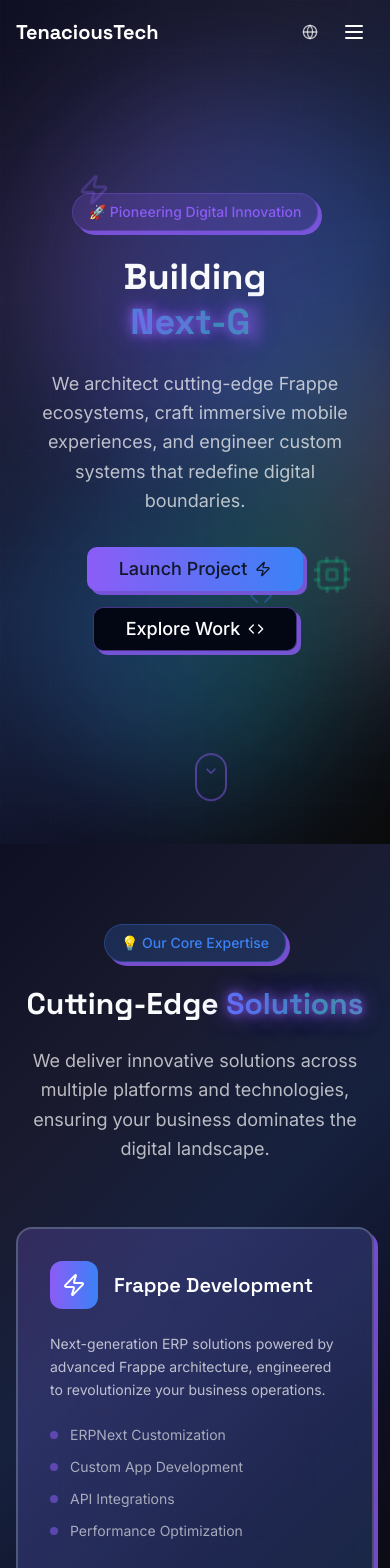
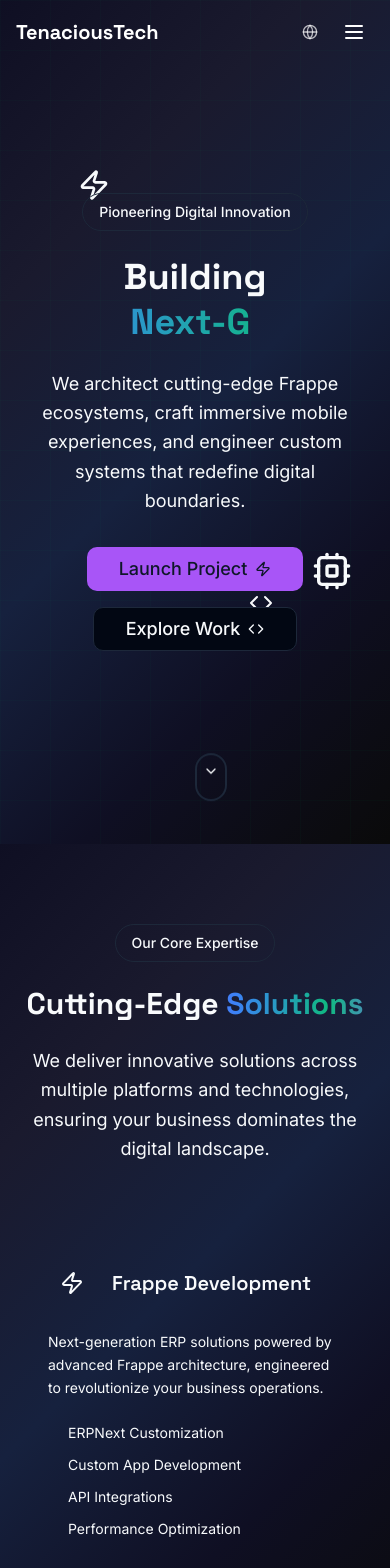
Before and after one commit to j0sh01/tenacious-tech, a React (Vite) app: page / in a window 390 px wide. Shown: the top 1568 px of the page. Built offline with nearby package versions, Linux system fonts and the light colour scheme.

Commit message:
Revert layout changes and remove emojis
Reverts layout changes and removes emojis from the site, focusing on a clean, new layout.

```diff
--- a/src/components/ContactSection.tsx
+++ b/src/components/ContactSection.tsx
@@ -42,7 +42,7 @@ const ContactSection = () => {
 
   if (state.succeeded) {
     toast({
-      title: "Message Sent Successfully! 🎉",
+      title: "Message Sent Successfully!",
       description: "We'll get back to you within 24 hours.",
     });
 
@@ -64,25 +64,25 @@ const ContactSection = () => {
       icon: MapPin,
       title: 'Visit Us',
       content: ['Dar es Salaam', 'Tanzania'],
-      gradient: 'from-cyber-blue/20 to-cyber-green/20'
+      gradient: 'from-tech-accent/20 to-tech-secondary/20'
     },
     {
       icon: Phone,
       title: 'Call Us',
       content: ['+255 748 624 706'],
-      gradient: 'from-cyber-green/20 to-cyber-purple/20'
+      gradient: 'from-tech-secondary/20 to-tech-primary/20'
     },
     {
       icon: Mail,
       title: 'Email Us',
       content: ['info@tenacioustech.com', 'support@tenacioustech.com'],
-      gradient: 'from-cyber-purple/20 to-cyber-pink/20'
+      gradient: 'from-tech-primary/20 to-tech-accent/20'
     },
     {
       icon: Clock,
       title: 'Working Hours',
       content: ['Mon - Fri: 8:30 AM - 6:00 PM'],
-      gradient: 'from-cyber-pink/20 to-cyber-blue/20'
+      gradient: 'from-tech-accent/20 to-tech-primary/20'
     }
   ];
 
@@ -91,26 +91,26 @@ const ContactSection = () => {
       <div className="container mx-auto px-4 sm:px-6">
         <div className="text-center mb-16">
           <div className="mb-6">
-            <span className="inline-block px-4 py-2 bg-cyber-green/20 border border-cyber-green/30 rounded-full text-cyber-green text-sm font-medium neo-brutalism">
-              🚀 Ready to Launch?
+            <span className="inline-block px-4 py-2 bg-tech-secondary/20 border border-tech-secondary/30 rounded-full text-tech-secondary text-sm font-medium modern-card">
+              Ready to Launch?
             </span>
           </div>
           <h2 className="font-space font-bold text-3xl sm:text-4xl lg:text-6xl mb-6">
             Let's Create Something
-            <span className="gradient-text block neon-text">Extraordinary</span>
+            <span className="gradient-text block neon-glow">Extraordinary</span>
           </h2>
-          <p className="text-lg sm:text-xl text-white/70 max-w-3xl mx-auto leading-relaxed">
-            Ready to transform your vision into digital reality? Connect with our cyber-architects
+          <p className="text-lg sm:text-xl text-tech-muted max-w-3xl mx-auto leading-relaxed">
+            Ready to transform your vision into digital reality? Connect with our team
             and let's engineer the future together.
           </p>
         </div>
 
         <div className="grid lg:grid-cols-2 gap-12 lg:gap-16">
           <div className="interactive-card">
-            <form onSubmit={handleSubmit} className="glass-morphism p-8 rounded-2xl space-y-6 tech-border neo-brutalism">
+            <form onSubmit={handleSubmit} className="glass-card p-8 rounded-2xl space-y-6 tech-border modern-card">
               <div className="grid sm:grid-cols-2 gap-6">
                 <div className="form-field">
-                  <label htmlFor="name" className="block text-white/80 mb-2 font-medium">
+                  <label htmlFor="name" className="block text-tech-light/80 mb-2 font-medium">
                     Name *
                   </label>
                   <Input
@@ -118,8 +118,8 @@ const ContactSection = () => {
                     name="name"
                     value={formData.name}
                     onChange={handleChange}
-                    className={`bg-white/5 border-cyber-purple/30 text-white placeholder:text-white/40 transition-all duration-300 ${
-                      errors.name ? 'border-red-500' : 'focus:border-cyber-purple focus:shadow-lg focus:shadow-cyber-purple/20'
+                    className={`bg-tech-card border-tech-primary/30 text-tech-light placeholder:text-tech-muted transition-all duration-300 ${
+                      errors.name ? 'border-red-500' : 'focus:border-tech-primary focus:shadow-lg focus:shadow-tech-primary/20'
                     }`}
                     placeholder="Your name"
                     disabled={state.submitting}
@@ -133,7 +133,7 @@ const ContactSection = () => {
                   {errors.name && <p className="text-red-400 text-sm mt-1">{errors.name}</p>}
                 </div>
                 <div className="form-field">
-                  <label htmlFor="email" className="block text-white/80 mb-2 font-medium">
+                  <label htmlFor="email" className="block text-tech-light/80 mb-2 font-medium">
                     Email *
                   </label>
                   <Input
@@ -142,8 +142,8 @@ const ContactSection = () => {
                     type="email"
                     value={formData.email}
                     onChange={handleChange}
-                    className={`bg-white/5 border-cyber-purple/30 text-white placeholder:text-white/40 transition-all duration-300 ${
-                      errors.email ? 'border-red-500' : 'focus:border-cyber-purple focus:shadow-lg focus:shadow-cyber-purple/20'
+                    className={`bg-tech-card border-tech-primary/30 text-tech-light placeholder:text-tech-muted transition-all duration-300 ${
+                      errors.email ? 'border-red-500' : 'focus:border-tech-primary focus:shadow-lg focus:shadow-tech-primary/20'
                     }`}
                     placeholder="your@email.com"
                     disabled={state.submitting}
@@ -158,7 +158,7 @@ const ContactSection = () => {
                 </div>
               </div>
               <div className="form-field">
-                <label htmlFor="message" className="block text-white/80 mb-2 font-medium">
+                <label htmlFor="message" className="block text-tech-light/80 mb-2 font-medium">
                   Message *
                 </label>
                 <Textarea
@@ -166,8 +166,8 @@ const ContactSection = () => {
                   name="message"
                   value={formData.message}
                   onChange={handleChange}
-                  className={`bg-white/5 border-cyber-purple/30 text-white placeholder:text-white/40 min-h-32 transition-all duration-300 ${
-                    errors.message ? 'border-red-500' : 'focus:border-cyber-purple focus:shadow-lg focus:shadow-cyber-purple/20'
+                  className={`bg-tech-card border-tech-primary/30 text-tech-light placeholder:text-tech-muted min-h-32 transition-all duration-300 ${
+                    errors.message ? 'border-red-500' : 'focus:border-tech-primary focus:shadow-lg focus:shadow-tech-primary/20'
                   }`}
                   placeholder="Tell us about your vision..."
                   disabled={state.submitting}
@@ -179,14 +179,14 @@ const ContactSection = () => {
                   className="text-red-400 text-sm mt-1"
                 />
                 {errors.message && <p className="text-red-400 text-sm mt-1">{errors.message}</p>}
-                <div className="text-right text-xs text-white/50 mt-1">
+                <div className="text-right text-xs text-tech-muted mt-1">
                   {formData.message.length}/500
                 </div>
               </div>
               <Button
                 type="submit"
                 disabled={state.submitting}
-                className="w-full bg-gradient-to-r from-cyber-purple to-cyber-blue hover:from-cyber-blue hover:to-cyber-green transition-all duration-300 cyber-glow py-3 text-lg btn-primary group relative overflow-hidden neo-brutalism border-0"
+                className="w-full bg-gradient-to-r from-tech-primary to-tech-accent hover:from-tech-accent hover:to-tech-secondary transition-all duration-300 tech-glow py-3 text-lg btn-primary group relative overflow-hidden modern-card border-0"
               >
                 {state.submitting ? (
                   <LoadingSpinner size="sm" />
@@ -201,22 +201,22 @@ const ContactSection = () => {
           </div>
 
           <div className="space-y-6">
-            <div className="glass-morphism p-8 rounded-2xl interactive-card tech-border neo-brutalism">
-              <h3 className="font-space font-semibold text-2xl mb-6 text-white flex items-center">
-                <Zap className="w-6 h-6 mr-2 text-cyber-purple" />
+            <div className="glass-card p-8 rounded-2xl interactive-card tech-border modern-card">
+              <h3 className="font-space font-semibold text-2xl mb-6 text-tech-light flex items-center">
+                <Zap className="w-6 h-6 mr-2 text-tech-primary" />
                 Get in Touch
               </h3>
               <div className="grid sm:grid-cols-2 lg:grid-cols-1 xl:grid-cols-2 gap-6">
                 {contactInfo.map((info, index) => (
-                  <div key={index} className={`bg-gradient-to-br ${info.gradient} p-4 rounded-xl hover:scale-105 transition-transform duration-300 cyber-glow`}>
+                  <div key={index} className={`bg-gradient-to-br ${info.gradient} p-4 rounded-xl hover:scale-105 transition-transform duration-300 tech-glow`}>
                     <div className="flex items-start space-x-4">
-                      <div className="w-12 h-12 bg-cyber-purple/20 rounded-lg flex items-center justify-center flex-shrink-0">
-                        <info.icon className="w-6 h-6 text-cyber-purple" />
+                      <div className="w-12 h-12 bg-tech-primary/20 rounded-lg flex items-center justify-center flex-shrink-0">
+                        <info.icon className="w-6 h-6 text-tech-primary" />
                       </div>
                       <div>
-                        <h4 className="font-medium text-white mb-2">{info.title}</h4>
+                        <h4 className="font-medium text-tech-light mb-2">{info.title}</h4>
                         {info.content.map((item, itemIndex) => (
-                          <p key={itemIndex} className="text-white/70 text-sm">
+                          <p key={itemIndex} className="text-tech-muted text-sm">
                             {item}
                           </p>
                         ))}
@@ -227,20 +227,20 @@ const ContactSection = () => {
               </div>
             </div>
 
-            <div className="glass-morphism p-8 rounded-2xl interactive-card tech-border neo-brutalism">
-              <h3 className="font-space font-semibold text-xl mb-4 text-white">
+            <div className="glass-card p-8 rounded-2xl interactive-card tech-border modern-card">
+              <h3 className="font-space font-semibold text-xl mb-4 text-tech-light">
                 Why Choose TenaciousTech?
               </h3>
               <ul className="space-y-3">
                 {[
-                  '24/7 Cyber Support',
-                  'Certified Tech Architects',
-                  'Agile Innovation Process',
+                  '24/7 Support',
+                  'Certified Architects',
+                  'Agile Process',
                   'Transparent Communication',
-                  'Proven Digital Mastery'
+                  'Proven Excellence'
                 ].map((item, index) => (
-                  <li key={index} className="flex items-center text-white/70 text-sm hover:text-white hover:translate-x-2 transition-all duration-200">
-                    <div className="w-2 h-2 bg-cyber-purple rounded-full mr-3 animate-pulse" />
+                  <li key={index} className="flex items-center text-tech-muted text-sm hover:text-tech-light hover:translate-x-2 transition-all duration-200">
+                    <div className="w-2 h-2 bg-tech-primary rounded-full mr-3 animate-pulse" />
                     {item}
                   </li>
                 ))}
--- a/src/components/HeroSection.tsx
+++ b/src/components/HeroSection.tsx
@@ -11,9 +11,9 @@ const HeroSection = () => {
 
   const typingTexts = [
     "Next-Gen Solutions",
-    "Cyber Innovation",
-    "Digital Evolution",
-    "Tech Mastery"
+    "Digital Innovation",
+    "Tech Excellence",
+    "Smart Systems"
   ];
 
   const animatedText = useTypingAnimation(typingTexts, 150, 3000);
@@ -41,21 +41,21 @@ const HeroSection = () => {
 
   return (
     <section id="home" className="min-h-screen flex items-center justify-center relative overflow-hidden">
-      {/* Cyber grid background */}
+      {/* Tech grid background */}
       <div className="absolute inset-0 opacity-20">
         <div className="absolute inset-0" style={{
           backgroundImage: `
-            linear-gradient(rgba(139, 92, 246, 0.1) 1px, transparent 1px),
-            linear-gradient(90deg, rgba(139, 92, 246, 0.1) 1px, transparent 1px)
+            linear-gradient(rgba(0, 255, 127, 0.1) 1px, transparent 1px),
+            linear-gradient(90deg, rgba(0, 255, 127, 0.1) 1px, transparent 1px)
           `,
           backgroundSize: '50px 50px'
         }} />
       </div>
 
-      {/* Animated cyber elements */}
+      {/* Animated tech elements */}
       <div className="absolute inset-0">
         <div
-          className="absolute w-96 h-96 rounded-full bg-gradient-to-r from-cyber-purple/30 to-cyber-blue/30 animate-float-cyber blur-3xl"
+          className="absolute w-96 h-96 rounded-full bg-gradient-to-r from-tech-primary/30 to-tech-accent/30 animate-float-slow blur-3xl"
           style={{
             transform: `translate(${mousePosition.x * 0.02}px, ${mousePosition.y * 0.02}px)`,
             top: '10%',
@@ -63,7 +63,7 @@ const HeroSection = () => {
           }}
         />
         <div
-          className="absolute w-72 h-72 rounded-full bg-gradient-to-r from-cyber-blue/30 to-cyber-green/30 animate-float-cyber blur-3xl"
+          className="absolute w-72 h-72 rounded-full bg-gradient-to-r from-tech-accent/30 to-tech-secondary/30 animate-float-slow blur-3xl"
           style={{
             transform: `translate(${mousePosition.x * -0.03}px, ${mousePosition.y * -0.03}px)`,
             top: '60%',
@@ -72,7 +72,7 @@ const HeroSection = () => {
           }}
         />
         <div
-          className="absolute w-80 h-80 rounded-full bg-gradient-to-r from-cyber-green/30 to-cyber-pink/30 animate-float-cyber blur-3xl"
+          className="absolute w-80 h-80 rounded-full bg-gradient-to-r from-tech-secondary/30 to-tech-primary/30 animate-float-slow blur-3xl"
           style={{
             transform: `translate(${mousePosition.x * 0.025}px, ${mousePosition.y * 0.025}px)`,
             bottom: '20%',
@@ -84,28 +84,28 @@ const HeroSection = () => {
 
       {/* Floating tech icons */}
       <div className="absolute inset-0 pointer-events-none">
-        <Zap className="absolute w-8 h-8 text-cyber-purple/30 animate-float-cyber" style={{ top: '20%', left: '20%', animationDelay: '1s' }} />
-        <Code className="absolute w-6 h-6 text-cyber-blue/30 animate-float-cyber" style={{ top: '70%', right: '30%', animationDelay: '3s' }} />
-        <Cpu className="absolute w-10 h-10 text-cyber-green/30 animate-float-cyber" style={{ bottom: '30%', left: '80%', animationDelay: '2s' }} />
+        <Zap className="absolute w-8 h-8 text-tech-primary/30 animate-float-slow" style={{ top: '20%', left: '20%', animationDelay: '1s' }} />
+        <Code className="absolute w-6 h-6 text-tech-accent/30 animate-float-slow" style={{ top: '70%', right: '30%', animationDelay: '3s' }} />
+        <Cpu className="absolute w-10 h-10 text-tech-secondary/30 animate-float-slow" style={{ bottom: '30%', left: '80%', animationDelay: '2s' }} />
       </div>
 
       <div className="container mx-auto px-4 sm:px-6 text-center relative z-10">
         <div className={`transition-all duration-1000 ${isLoaded ? 'opacity-100 translate-y-0' : 'opacity-0 translate-y-8'}`}>
           <div className="mb-6">
-            <span className="inline-block px-4 py-2 bg-cyber-purple/20 border border-cyber-purple/30 rounded-full text-cyber-purple text-sm font-medium neo-brutalism">
-              🚀 Pioneering Digital Innovation
+            <span className="inline-block px-4 py-2 bg-tech-primary/20 border border-tech-primary/30 rounded-full text-tech-primary text-sm font-medium tech-glow">
+              Pioneering Digital Innovation
             </span>
           </div>
 
           <h1 className="font-space font-bold text-4xl sm:text-6xl lg:text-8xl mb-6 leading-tight">
             Building
-            <span className="gradient-text block min-h-[1.2em] neon-text">
+            <span className="gradient-text block min-h-[1.2em] neon-glow">
               {animatedText}
               <span className="animate-pulse">|</span>
             </span>
           </h1>
 
-          <p className="text-lg sm:text-xl lg:text-2xl text-white/70 mb-8 max-w-4xl mx-auto leading-relaxed px-4 transition-all duration-700 delay-300">
+          <p className="text-lg sm:text-xl lg:text-2xl text-tech-muted mb-8 max-w-4xl mx-auto leading-relaxed px-4 transition-all duration-700 delay-300">
             We architect cutting-edge Frappe ecosystems, craft immersive mobile experiences,
             and engineer custom systems that redefine digital boundaries.
           </p>
@@ -114,7 +114,7 @@ const HeroSection = () => {
             <Link to="/services">
               <Button
                 size="lg"
-                className="bg-gradient-to-r from-cyber-purple to-cyber-blue hover:from-cyber-blue hover:to-cyber-green transition-all duration-300 cyber-glow text-lg px-8 py-4 w-full sm:w-auto group neo-brutalism border-0"
+                className="bg-gradient-to-r from-tech-primary to-tech-accent hover:from-tech-accent hover:to-tech-secondary transition-all duration-300 tech-glow text-lg px-8 py-4 w-full sm:w-auto group modern-card border-0"
               >
                 <span className="group-hover:scale-110 transition-transform flex items-center">
                   Launch Project <Zap className="w-4 h-4 ml-2" />
@@ -125,7 +125,7 @@ const HeroSection = () => {
               <Button
                 variant="outline"
                 size="lg"
-                className="border-cyber-purple/50 text-white hover:bg-cyber-purple/20 hover:border-cyber-purple transition-all duration-300 text-lg px-8 py-4 w-full sm:w-auto group neo-brutalism"
+                className="border-tech-primary/50 text-tech-light hover:bg-tech-primary/20 hover:border-tech-primary transition-all duration-300 text-lg px-8 py-4 w-full sm:w-auto group modern-card"
               >
                 <span className="group-hover:scale-110 transition-transform flex items-center">
                   Explore Work <Code className="w-4 h-4 ml-2" />
@@ -136,13 +136,13 @@ const HeroSection = () => {
         </div>
       </div>
 
-      {/* Enhanced cyber scroll indicator */}
+      {/* Tech scroll indicator */}
       <button
         onClick={scrollToServices}
         className="absolute bottom-8 left-1/2 transform -translate-x-1/2 animate-bounce hover:scale-110 transition-transform group"
       >
-        <div className="w-8 h-12 border-2 border-cyber-purple/50 rounded-full flex justify-center group-hover:border-cyber-purple transition-colors tech-border">
-          <ChevronDown className="w-4 h-4 text-cyber-purple/60 mt-2 group-hover:text-cyber-purple transition-colors" />
+        <div className="w-8 h-12 border-2 border-tech-primary/50 rounded-full flex justify-center group-hover:border-tech-primary transition-colors tech-border">
+          <ChevronDown className="w-4 h-4 text-tech-primary/60 mt-2 group-hover:text-tech-primary transition-colors" />
         </div>
       </button>
     </section>
--- a/src/components/ServicesSection.tsx
+++ b/src/components/ServicesSection.tsx
@@ -29,21 +29,21 @@ const ServicesSection = () => {
       title: 'Frappe Development',
       description: 'Next-generation ERP solutions powered by advanced Frappe architecture, engineered to revolutionize your business operations.',
       features: ['ERPNext Customization', 'Custom App Development', 'API Integrations', 'Performance Optimization'],
-      gradient: 'from-cyber-purple/20 to-cyber-blue/20',
+      gradient: 'from-tech-primary/20 to-tech-accent/20',
       icon: Zap,
     },
     {
       title: 'Mobile Applications',
       description: 'Immersive cross-platform mobile experiences that deliver seamless performance across all devices and platforms.',
       features: ['React Native Solutions', 'Native Development', 'UI/UX Innovation', 'App Store Success'],
-      gradient: 'from-cyber-blue/20 to-cyber-green/20',
+      gradient: 'from-tech-accent/20 to-tech-secondary/20',
       icon: Smartphone,
     },
     {
       title: 'Custom Systems',
       description: 'Bespoke software architectures designed to solve complex challenges and accelerate your digital transformation.',
       features: ['Web Applications', 'API Architecture', 'Database Design', 'Cloud Infrastructure'],
-      gradient: 'from-cyber-green/20 to-cyber-pink/20',
+      gradient: 'from-tech-secondary/20 to-tech-primary/20',
       icon: Settings,
     },
   ];
@@ -53,14 +53,14 @@ const ServicesSection = () => {
       <div className="container mx-auto px-4 sm:px-6">
         <div className="text-center mb-16">
           <div className="mb-6">
-            <span className="inline-block px-4 py-2 bg-cyber-blue/20 border border-cyber-blue/30 rounded-full text-cyber-blue text-sm font-medium neo-brutalism">
-              💡 Our Core Expertise
+            <span className="inline-block px-4 py-2 bg-tech-accent/20 border border-tech-accent/30 rounded-full text-tech-accent text-sm font-medium modern-card">
+              Our Core Expertise
             </span>
           </div>
           <h2 className="font-space font-bold text-3xl sm:text-4xl lg:text-6xl mb-6">
-            Cutting-Edge <span className="gradient-text neon-text">Solutions</span>
+            Cutting-Edge <span className="gradient-text neon-glow">Solutions</span>
           </h2>
-          <p className="text-lg sm:text-xl text-white/70 max-w-4xl mx-auto leading-relaxed">
+          <p className="text-lg sm:text-xl text-tech-muted max-w-4xl mx-auto leading-relaxed">
             We deliver innovative solutions across multiple platforms and technologies,
             ensuring your business dominates the digital landscape.
           </p>
@@ -70,24 +70,24 @@ const ServicesSection = () => {
           {services.map((service, index) => (
             <div
               key={index}
-              className={`service-card glass-morphism p-8 rounded-2xl cyber-glow transition-all duration-500 bg-gradient-to-br ${service.gradient} opacity-0 tech-border neo-brutalism`}
+              className={`service-card glass-card p-8 rounded-2xl tech-glow transition-all duration-500 bg-gradient-to-br ${service.gradient} opacity-0 tech-border modern-card`}
               style={{ animationDelay: `${index * 0.3}s` }}
             >
               <div className="mb-6 flex items-center">
-                <div className="w-12 h-12 bg-gradient-to-r from-cyber-purple to-cyber-blue rounded-lg flex items-center justify-center mr-4">
-                  <service.icon className="w-6 h-6 text-white" />
+                <div className="w-12 h-12 bg-gradient-to-r from-tech-primary to-tech-accent rounded-lg flex items-center justify-center mr-4">
+                  <service.icon className="w-6 h-6 text-tech-light" />
                 </div>
-                <h3 className="font-space font-semibold text-xl lg:text-2xl text-white">
+                <h3 className="font-space font-semibold text-xl lg:text-2xl text-tech-light">
                   {service.title}
                 </h3>
               </div>
-              <p className="text-white/70 mb-6 leading-relaxed text-sm lg:text-base">
+              <p className="text-tech-muted mb-6 leading-relaxed text-sm lg:text-base">
                 {service.description}
               </p>
               <ul className="space-y-3 mb-6">
                 {service.features.map((feature, featureIndex) => (
-                  <li key={featureIndex} className="flex items-center text-white/60 text-sm lg:text-base">
-                    <div className="w-2 h-2 bg-cyber-purple rounded-full mr-3 animate-pulse" />
+                  <li key={featureIndex} className="flex items-center text-tech-muted text-sm lg:text-base">
+                    <div className="w-2 h-2 bg-tech-primary rounded-full mr-3 animate-pulse" />
                     {feature}
                   </li>
                 ))}
@@ -98,7 +98,7 @@ const ServicesSection = () => {
 
         <div className="text-center mt-12">
           <Link to="/services">
-            <button className="bg-gradient-to-r from-cyber-purple to-cyber-blue hover:from-cyber-blue hover:to-cyber-green transition-all duration-300 cyber-glow px-8 py-4 rounded-lg text-white font-medium inline-flex items-center group neo-brutalism border-0">
+            <button className="bg-gradient-to-r from-tech-primary to-tech-accent hover:from-tech-accent hover:to-tech-secondary transition-all duration-300 tech-glow px-8 py-4 rounded-lg text-tech-light font-medium inline-flex items-center group modern-card border-0">
               Explore All Services
               <ArrowRight className="w-5 h-5 ml-2 group-hover:translate-x-1 transition-transform" />
             </button>
```
Also changed, not shown: src/components/AboutSection.tsx (+7 -7 lines).
